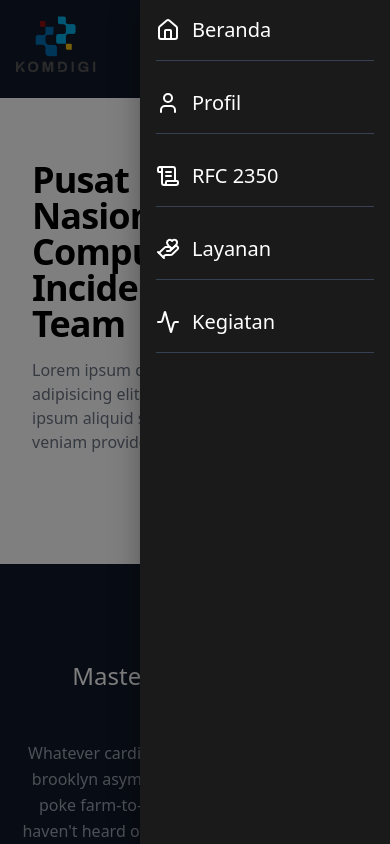
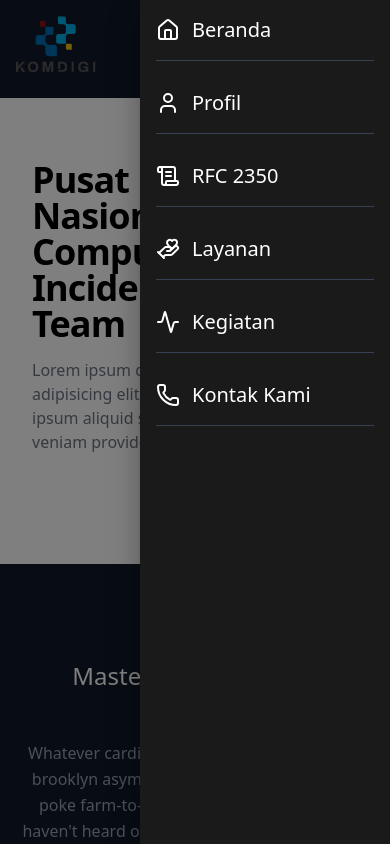
Before and after one commit to burjoy/CSIRT_PDN, a React (Vite) app in the folder frontend/: page / in a window 390 px wide. Both pictures are taken after a click on the button 349 px from the left and 44 px from the top of the page. Shown: the top 844 px of the page. Built offline with nearby package versions, Linux system fonts and the light colour scheme.

Commit message:
added kontak kami menu in drawer

```diff
--- a/frontend/components/Header.jsx
+++ b/frontend/components/Header.jsx
@@ -2,7 +2,7 @@ import { Link } from "react-router-dom";
 import Logo from "../src/assets/Logo_komdigi.png";
 import {Drawer, Box} from "@mui/material"
 import { useState } from "react";
-import { House, ScrollText, Activity, User, HandHeart } from "lucide-react";
+import { House, ScrollText, Activity, User, HandHeart, Phone } from "lucide-react";
 
 //Komponen header
 const Header = () => {
@@ -205,6 +205,18 @@ const Header = () => {
                 </span>
               </div>
 
+              <div class="flex items-center gap-2 mb-4 border-b border-gray-700 pb-4">
+                <Phone className="mr-1" size={24}/>
+                <span>
+                  <Link
+                    to="/contact"
+                    class="text-xl text-white font-medium hover:text-violet-600"
+                  >
+                    Kontak Kami
+                  </Link>
+                </span>
+              </div>
+
             </nav>
           </Box>
 
```
